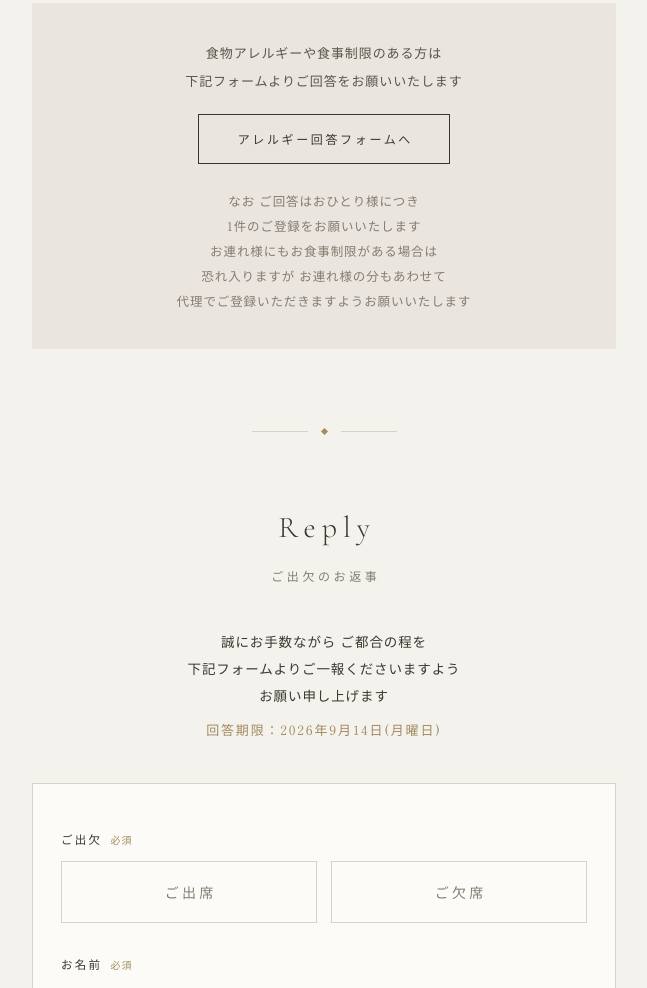
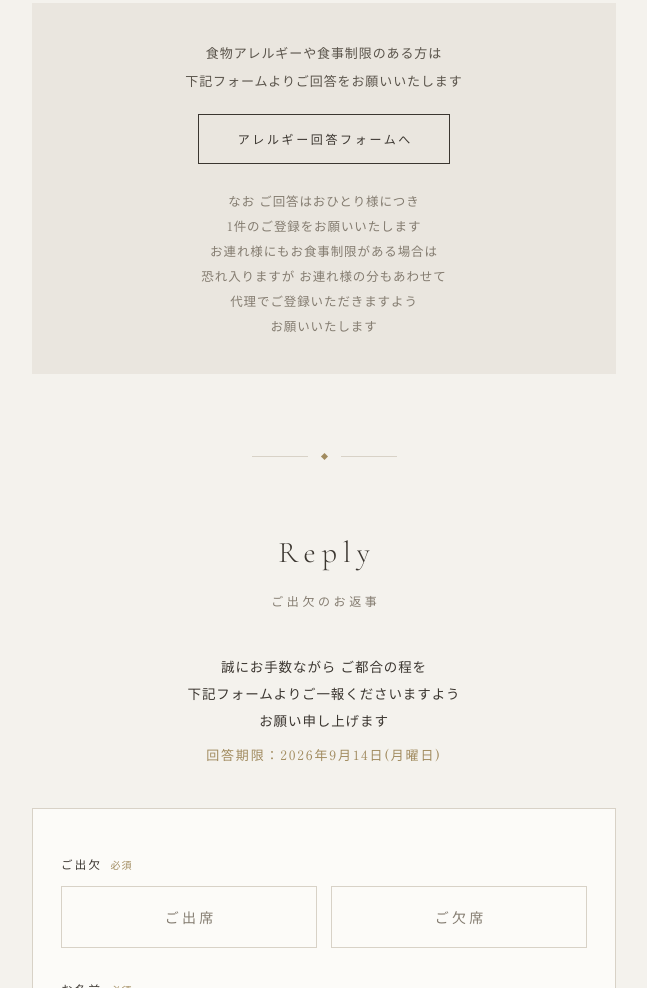
Before and after one commit to kimura-oishi/wedding_invitation, a plain HTML site: page family.html in a window 1280 px wide. Shown: the part 3358-4346 px from the top of the page, without its empty margins (316-963 px from the left). Drawn offline with nearby package versions, Linux system fonts and the light colour scheme.

Commit message:
Add files via upload

```diff
--- a/family.html
+++ b/family.html
@@ -475,7 +475,8 @@
         1件のご登録をお願いいたします<br>
         お連れ様にもお食事制限がある場合は<br>
         恐れ入りますが お連れ様の分もあわせて<br>
-        代理でご登録いただきますようお願いいたします
+        代理でご登録いただきますよう<br>
+        お願いいたします
       </p>
     </div>
   </div>
```
